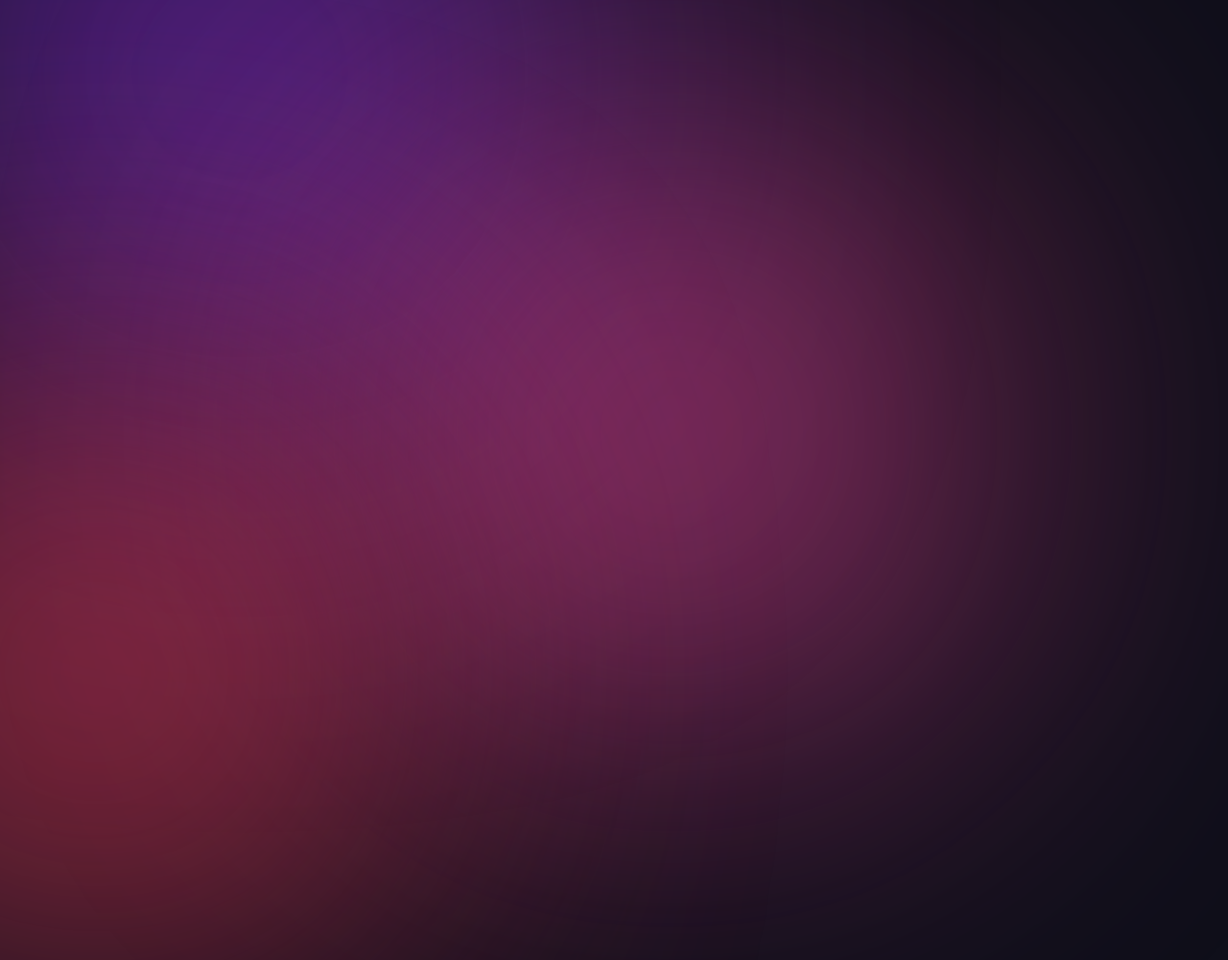
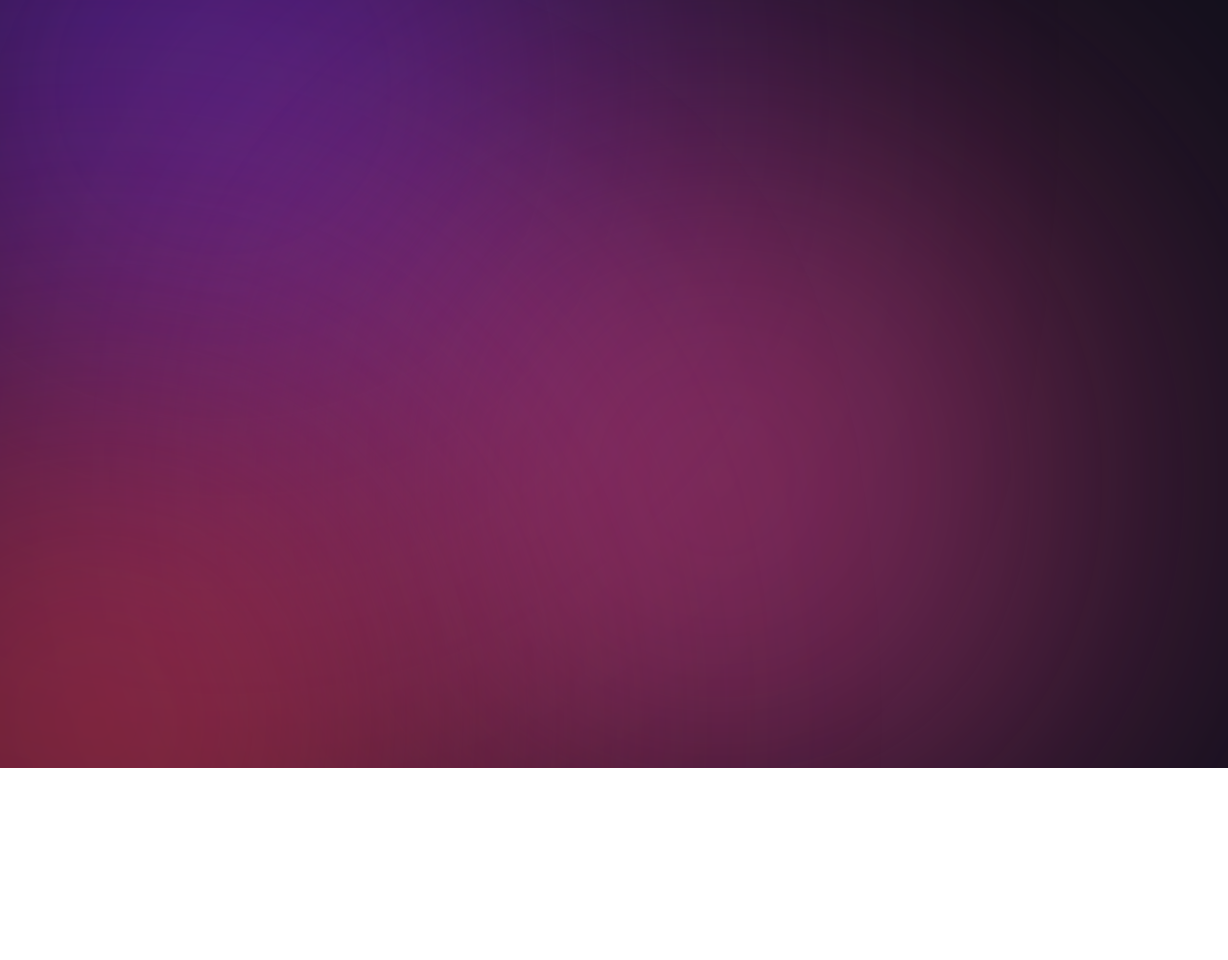
Before and after one commit to slygem123/gradient-demo, a plain HTML site: page index.html in a window 1280 px wide. Shown: the whole page at 96% size. After the commit the page ends 800 px from the top, so only its background shows below. Drawn offline with Linux system fonts and the light colour scheme.

Commit message:
Update index.html

```diff
--- a/index.html
+++ b/index.html
@@ -9,26 +9,33 @@
       margin: 0;
       height: 100%;
       overflow: hidden;
-      background: #0f0f1a;
-      /* extend background into notch area */
-      padding: env(safe-area-inset-top) env(safe-area-inset-right)
-               env(safe-area-inset-bottom) env(safe-area-inset-left);
+    }
+
+    /* A container that fills edge-to-edge (including notch area) */
+    #blob-container {
+      position: fixed;
+      top: 0;
+      left: 0;
+      width: 100vw;
+      height: 100vh;
+      background: #0f0f1a; /* fallback dark base */
+      overflow: hidden;
     }
 
     .blob {
       position: absolute;
-      width: 600px;
-      height: 600px;
+      width: 700px;
+      height: 700px;
       border-radius: 50%;
-      filter: blur(180px);
+      filter: blur(200px);
       opacity: 0.7;
-      animation: moveBlobs 20s ease-in-out infinite alternate;
+      animation: moveBlobs 25s ease-in-out infinite alternate;
     }
 
     .blob:nth-child(1) {
       background: #9333ea; /* purple */
-      top: -150px;
-      left: -150px;
+      top: -200px;
+      left: -200px;
       animation-delay: 0s;
     }
 
@@ -36,26 +43,28 @@
       background: #ec4899; /* pink */
       top: 150px;
       left: 400px;
-      animation-delay: 5s;
+      animation-delay: 6s;
     }
 
     .blob:nth-child(3) {
       background: #f43f5e; /* red */
       top: 400px;
-      left: -200px;
-      animation-delay: 10s;
+      left: -250px;
+      animation-delay: 12s;
     }
 
     @keyframes moveBlobs {
       0%   { transform: translate(0, 0) scale(1); }
-      50%  { transform: translate(200px, -150px) scale(1.2); }
-      100% { transform: translate(-150px, 200px) scale(0.9); }
+      50%  { transform: translate(250px, -180px) scale(1.2); }
+      100% { transform: translate(-180px, 220px) scale(0.9); }
     }
   </style>
 </head>
 <body>
-  <div class="blob"></div>
-  <div class="blob"></div>
-  <div class="blob"></div>
+  <div id="blob-container">
+    <div class="blob"></div>
+    <div class="blob"></div>
+    <div class="blob"></div>
+  </div>
 </body>
 </html>
```
